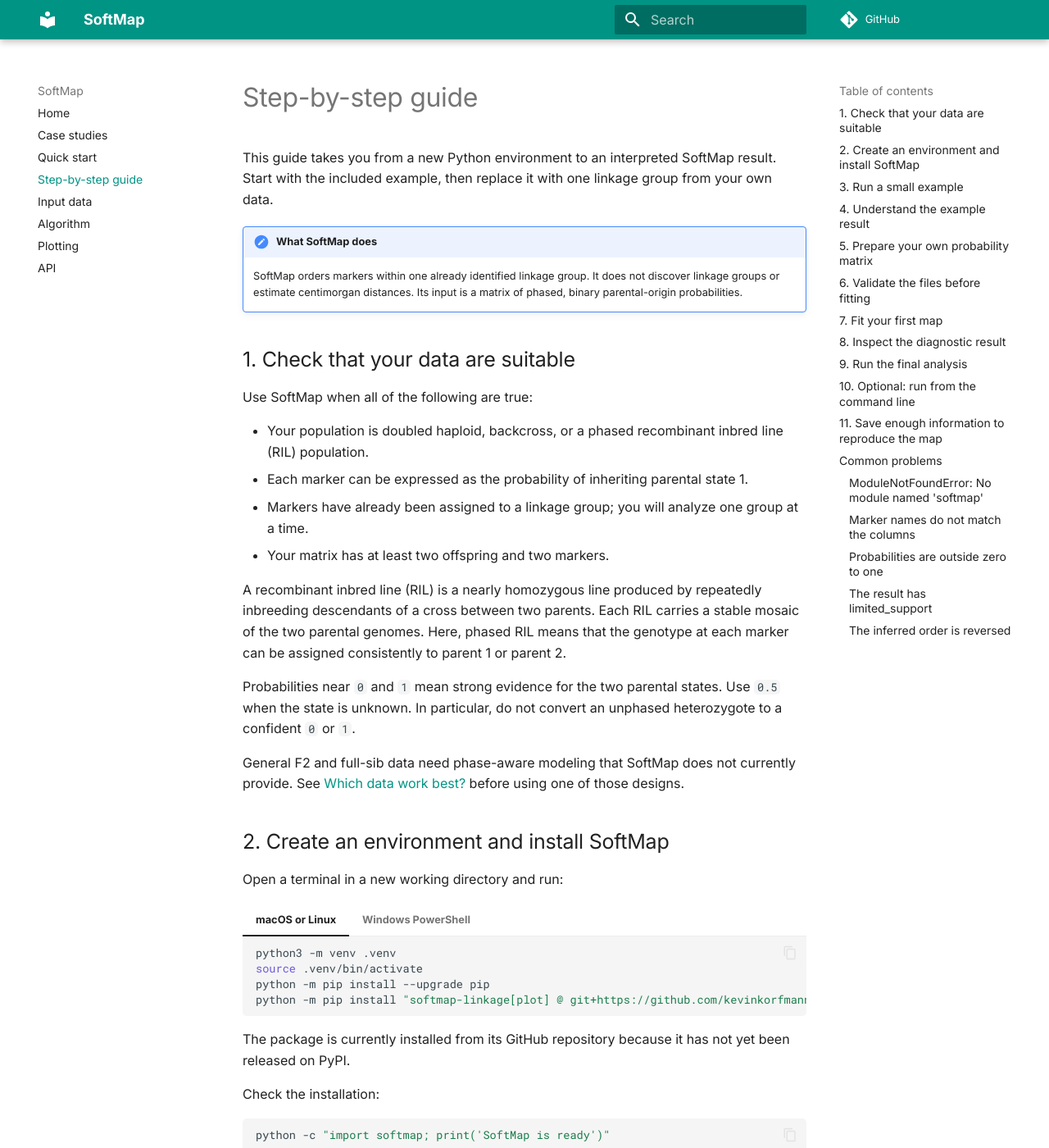
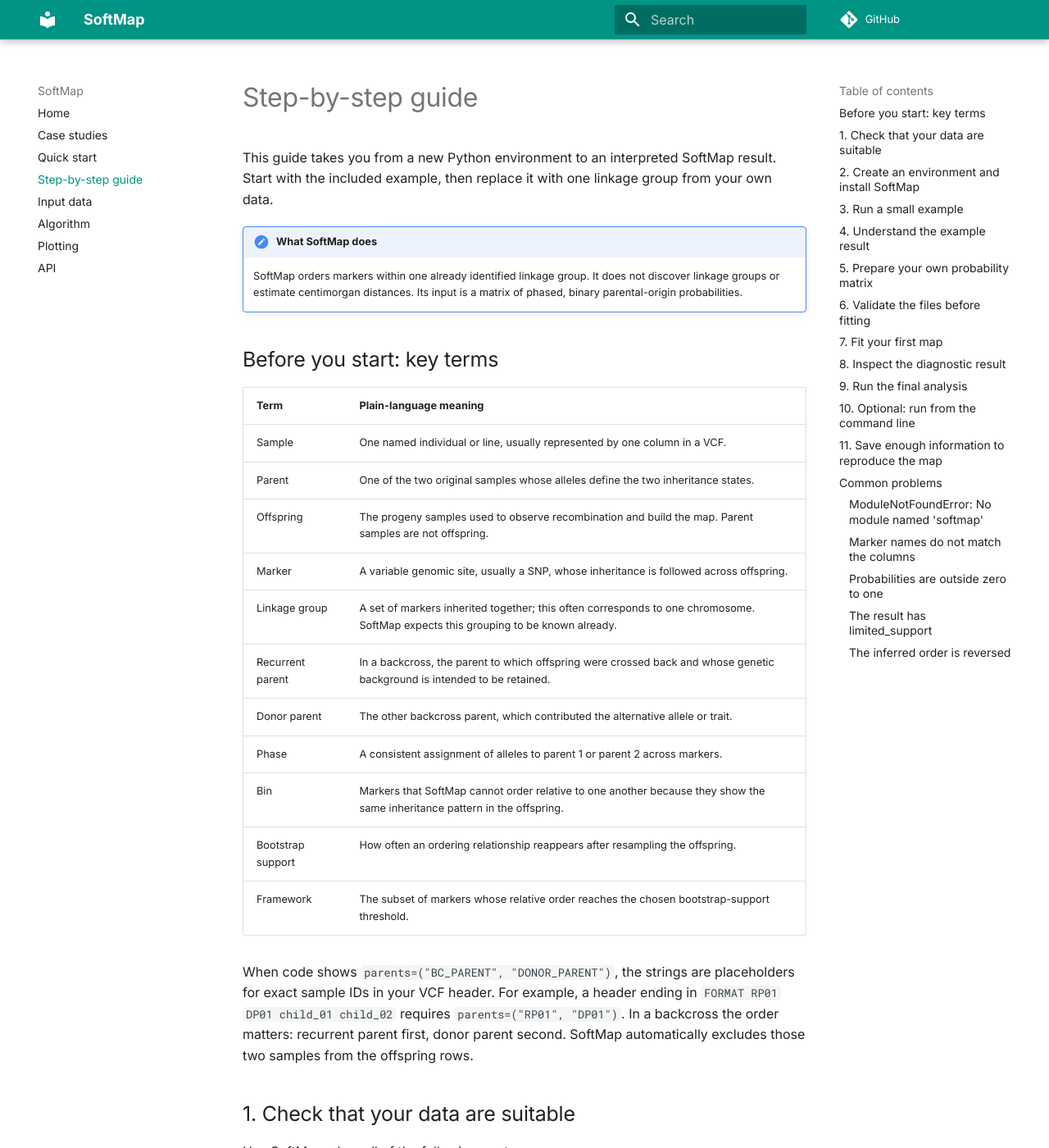
Before and after one commit to kevinkorfmann/softmap-linkage, an MkDocs documentation site: the page built from docs/guide.md, in a window 1280 px wide and 1400 px high. Shown: the whole window at 82% size. Built offline with MkDocs 1.6.1 and Material for MkDocs 9.7.7, drawn with Linux system fonts in a browser that asks for light colours; comment, search, counter and statistics services are not loaded.

Commit message:
Explain parent sample roles in VCF examples

```diff
--- a/docs/guide.md
+++ b/docs/guide.md
@@ -8,6 +8,29 @@ from your own data.
     SoftMap orders markers within **one already identified linkage group**. It does
     not discover linkage groups or estimate centimorgan distances. Its input is a
     matrix of phased, binary parental-origin probabilities.
+
+## Before you start: key terms
+
+| Term | Plain-language meaning |
+| --- | --- |
+| Sample | One named individual or line, usually represented by one column in a VCF. |
+| Parent | One of the two original samples whose alleles define the two inheritance states. |
+| Offspring | The progeny samples used to observe recombination and build the map. Parent samples are not offspring. |
+| Marker | A variable genomic site, usually a SNP, whose inheritance is followed across offspring. |
+| Linkage group | A set of markers inherited together; this often corresponds to one chromosome. SoftMap expects this grouping to be known already. |
+| Recurrent parent | In a backcross, the parent to which offspring were crossed back and whose genetic background is intended to be retained. |
+| Donor parent | The other backcross parent, which contributed the alternative allele or trait. |
+| Phase | A consistent assignment of alleles to parent 1 or parent 2 across markers. |
+| Bin | Markers that SoftMap cannot order relative to one another because they show the same inheritance pattern in the offspring. |
+| Bootstrap support | How often an ordering relationship reappears after resampling the offspring. |
+| Framework | The subset of markers whose relative order reaches the chosen bootstrap-support threshold. |
+
+When code shows `parents=("BC_PARENT", "DONOR_PARENT")`, the strings are
+placeholders for **exact sample IDs in your VCF header**. For example, a header
+ending in `FORMAT RP01 DP01 child_01 child_02` requires
+`parents=("RP01", "DP01")`. In a backcross the order matters: recurrent parent
+first, donor parent second. SoftMap automatically excludes those two samples from
+the offspring rows.
 
 ## 1. Check that your data are suitable
 
```
Also changed, not shown: README.md (+18 -8 lines), docs/api.md (+17 -5 lines), docs/data.md (+9 -2 lines), docs/index.md (+10 -5 lines), docs/quickstart.md (+9 -2 lines).
